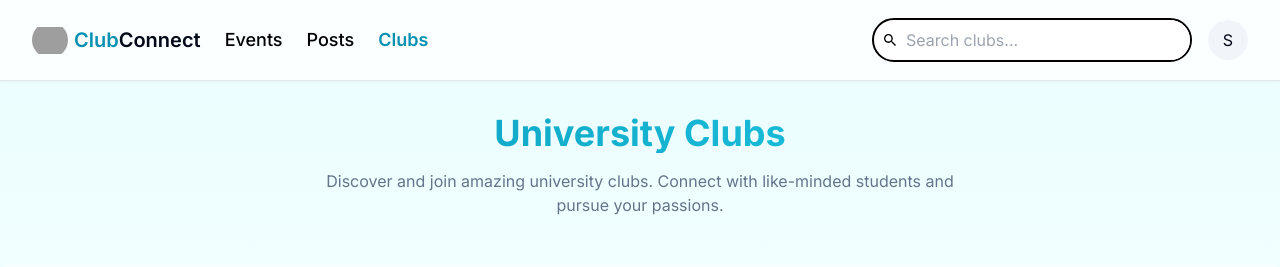
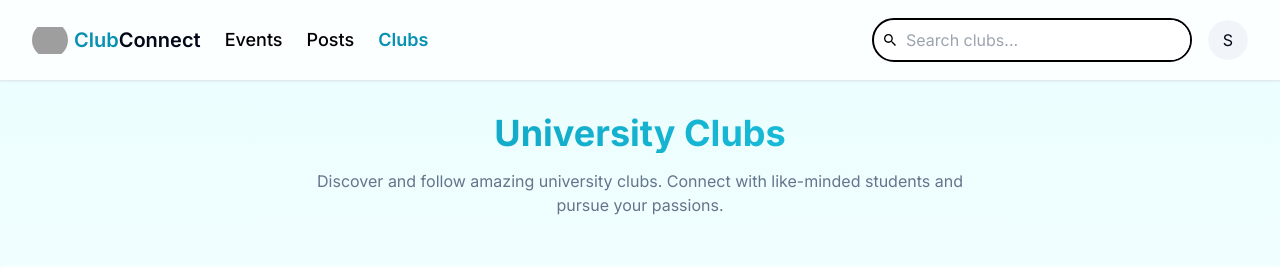
Before and after one commit to Abhishek-Mishra-GH/club-connect, a Next.js app in the folder client/: page /clubs in a window 1280 px wide. Shown: the top 267 px of the page. Built offline with nearby package versions, Linux system fonts and the light colour scheme; sample sign-in values are in the browser's storage; grey boxes are pictures that could not be loaded.

Commit message:
minor fix

```diff
--- a/client/src/app/clubs/page.tsx
+++ b/client/src/app/clubs/page.tsx
@@ -80,7 +80,7 @@ export default function ClubsPage() {
             University Clubs
           </h1>
           <p className="text-muted-foreground max-w-2xl mx-auto">
-            Discover and join amazing university clubs. Connect with like-minded
+            Discover and follow amazing university clubs. Connect with like-minded
             students and pursue your passions.
           </p>
         </div>
```
